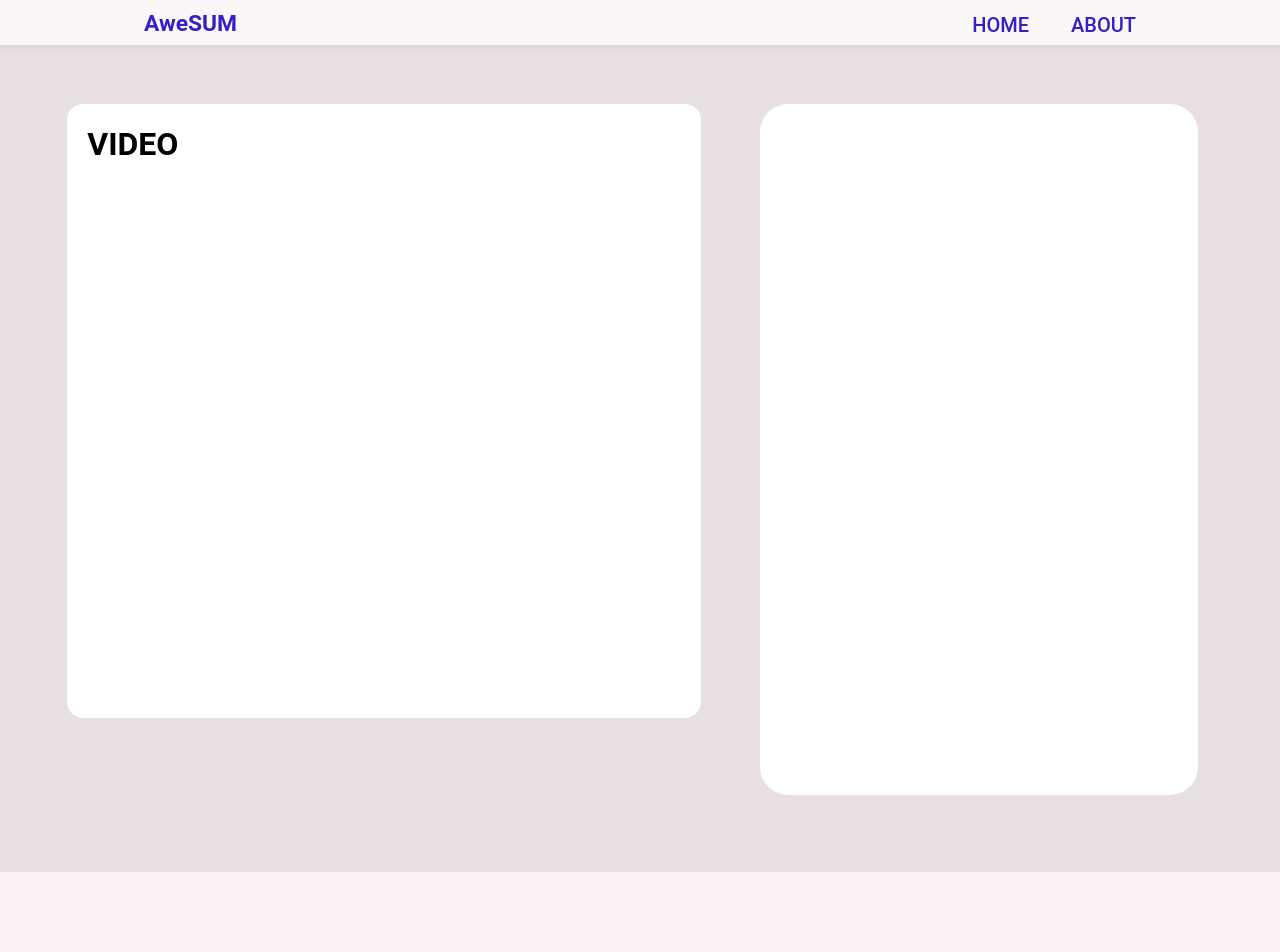
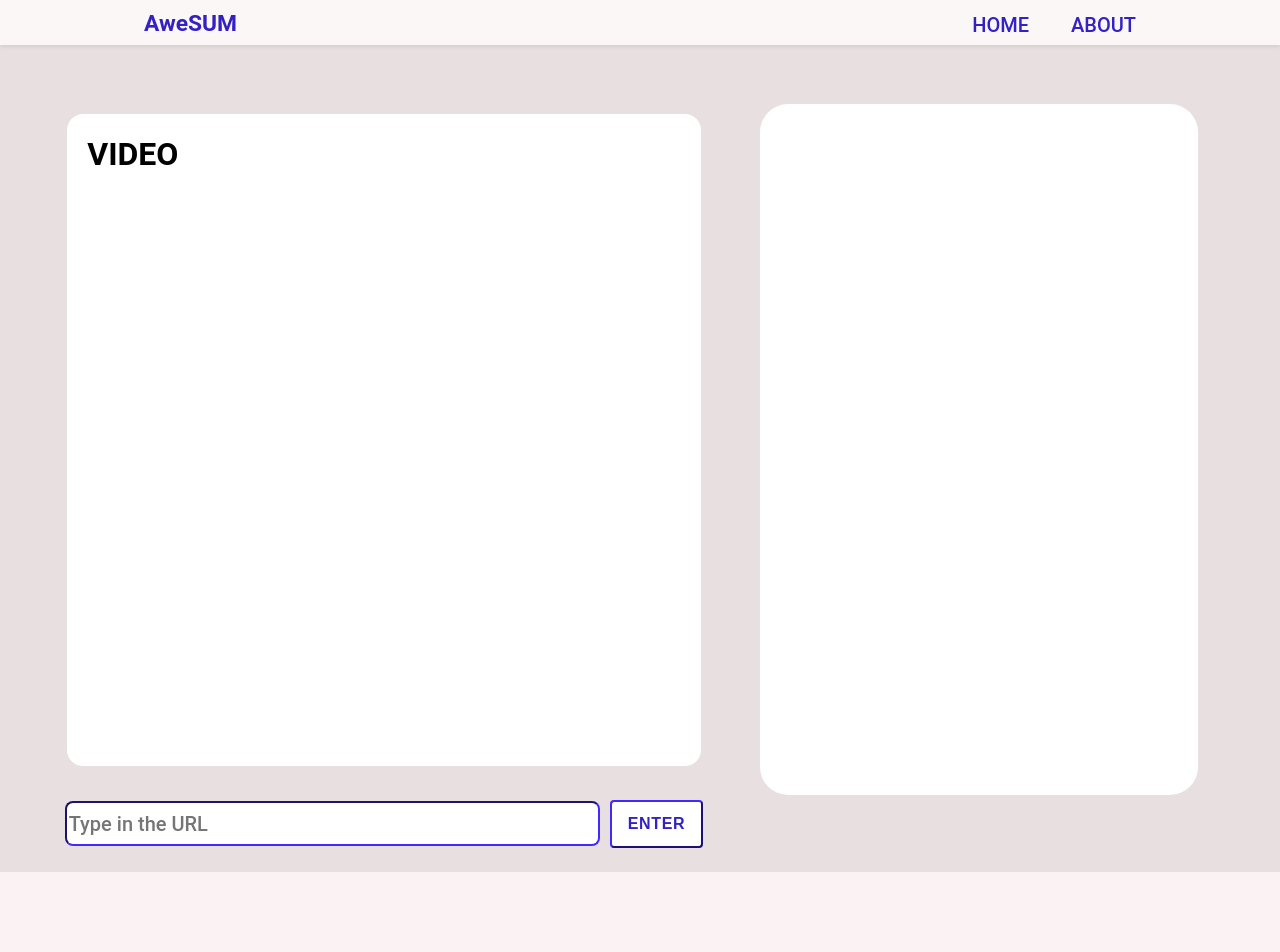
Before and after one commit to 89OutOf10/AweSum-FE, a React (Create React App) app: page / in a window 1280 px wide. Shown: the top 952 px of the page. Built offline with nearby package versions, Linux system fonts and the light colour scheme.

Commit message:
added Input element in MainPage - 1st block

```diff
--- /dev/null
+++ b/src/components/main/Input.js
@@ -0,0 +1,31 @@
+import React, { useState } from 'react';
+import styled from 'styled-components';
+import palette from '../../styles/palette';
+
+const InputLine = styled.input`
+  font-family: 'Roboto', sans-serif;
+  font-size: 1.25rem;
+  font-weight: 500;
+  height: 45px;
+  border-radius: 8px;
+  background: ${palette.white};
+  outline: none;
+  border-color: ${palette.purple[0]};
+  color: ${palette.gray[6]};
+  width: 76%;
+`;
+
+const Input = ({ placeholder }) => {
+  const [url, setURL] = useState('');
+  const onChangeURL = (e) => {
+    setURL(e.target.value);
+  };
+
+  return (
+    <>
+      <InputLine value={url} onChange={onChangeURL} placeholder={placeholder} />
+    </>
+  );
+};
+
+export default Input;
--- a/src/pages/mainPage.js
+++ b/src/pages/mainPage.js
@@ -2,6 +2,7 @@ import React, { useState } from 'react';
 import styled from 'styled-components';
 import Button from '../components/common/Button';
 import palette from '../styles/palette';
+import Input from '../components/main/Input';
 
 const Block1 = styled.div`
   background: ${palette.pink[2]};
@@ -18,7 +19,16 @@ const SubSection1 = styled.div`
   display: flex;
   flex-direction: column;
   align-items: center;
-  justify-content: space-between;
+  justify-content: space-around;
+`;
+
+const Wrapper = styled.div`
+  display: flex;
+  flex-direction: row;
+  align-items: center;
+  justify-content: center;
+  width: 100%;
+  height: 10%;
 `;
 
 const SubSection2 = styled.div`
@@ -61,7 +71,7 @@ const Header = styled.div`
 const Board = styled.div`
   background: #ffffff;
   border-radius: 16px;
-  height: 80%;
+  height: 85%;
   width: 90%;
   display: flex;
   flex-direction: column;
@@ -97,6 +107,10 @@ const mainPage = () => {
           <Board>
             <Header style={{ marginLeft: '20px' }}>VIDEO</Header>
           </Board>
+          <Wrapper>
+            <Input placeholder={'Type in the URL'} />
+            <Button style={{ marginLeft: '10px' }}> ENTER </Button>
+          </Wrapper>
         </SubSection1>
         <SubSection2>
           <Board style={{ borderRadius: '28px', height: '90%' }}></Board>
```
